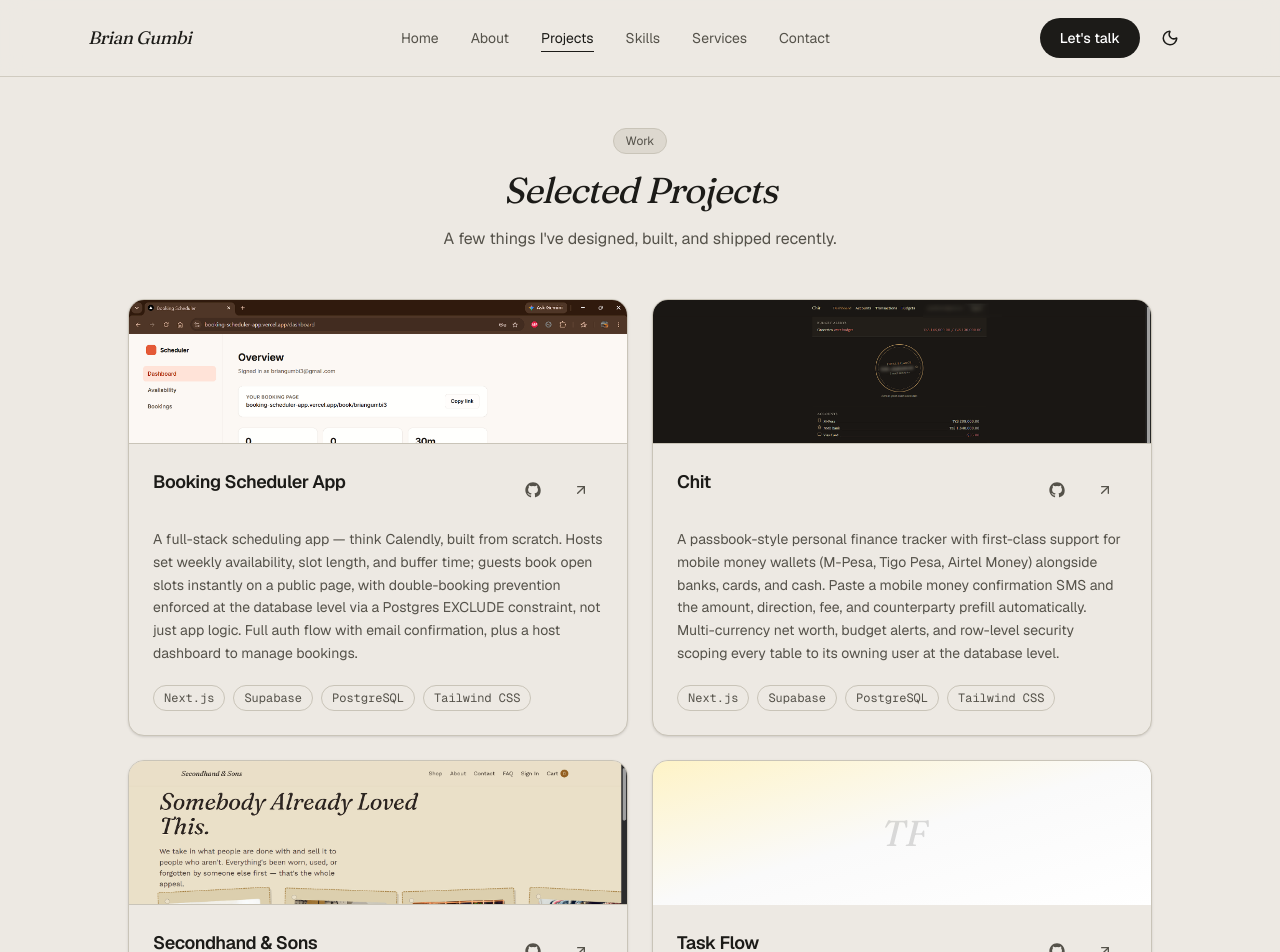
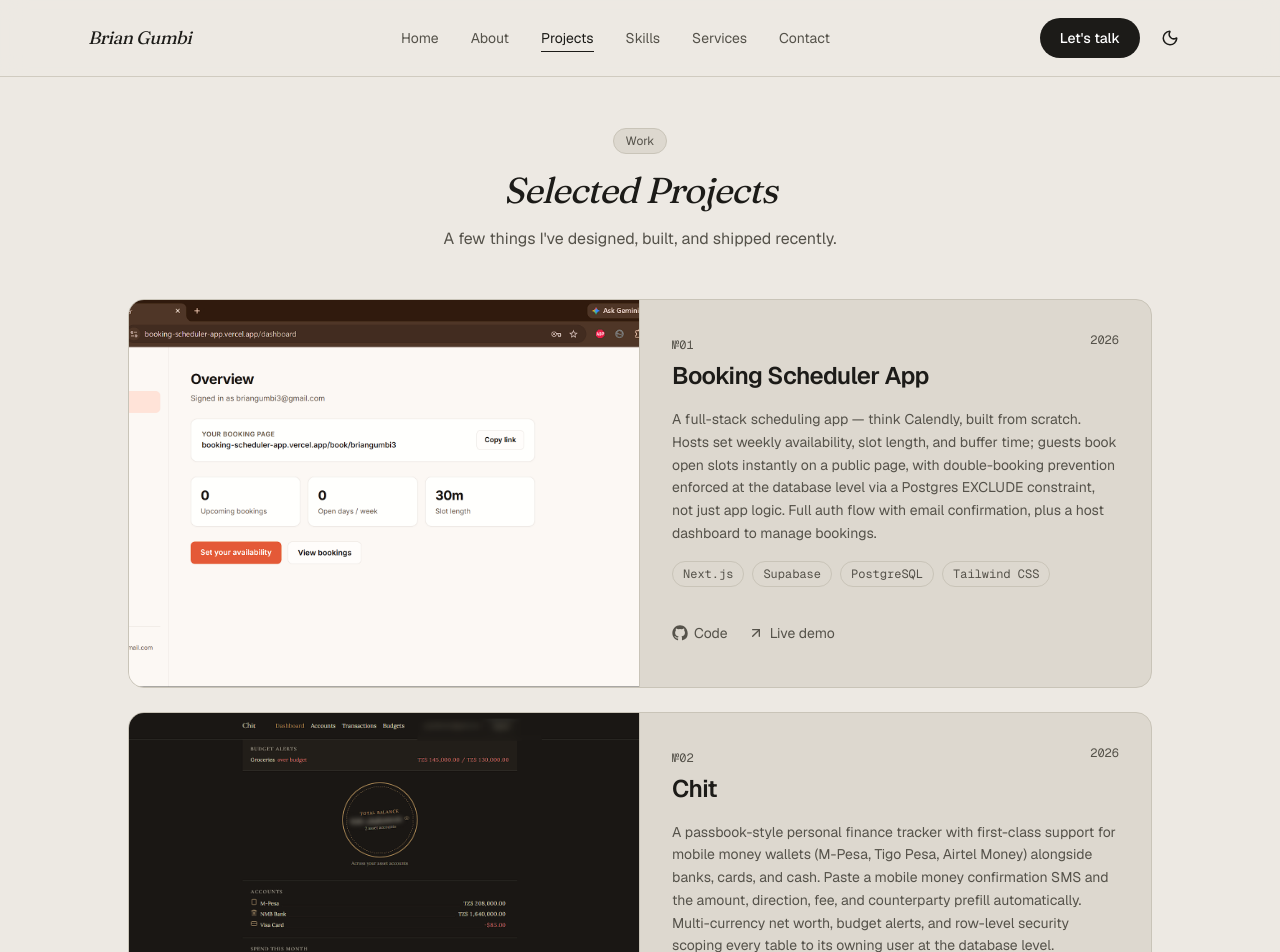
Before and after one commit to Briangumbi/Brian-portfolio, a Next.js app: page /projects in a window 1280 px wide. Shown: the top 952 px of the page. Built offline with nearby package versions, Linux system fonts and the light colour scheme.

Commit message:
Redesign Projects page with featured showcase rows
Give real, shipped projects a full-width showcase treatment (image,
year, tags, links) inspired by lewishadden.com/projects, while
placeholder projects keep the existing compact grid card.

```diff
--- /dev/null
+++ b/src/components/featured-project-row.tsx
@@ -0,0 +1,86 @@
+import { ArrowUpRight } from "lucide-react";
+import Image from "next/image";
+import { GithubIcon } from "@/components/icons/brand-icons";
+import type { Project } from "@/data/site";
+
+export function FeaturedProjectRow({
+  project,
+  index,
+}: {
+  project: Project;
+  index: number;
+}) {
+  return (
+    <article className="group overflow-hidden rounded-2xl border border-border bg-surface transition-all duration-300 hover:-translate-y-1 hover:shadow-lg sm:grid sm:grid-cols-2">
+      {project.image && (
+        <div className="relative h-56 w-full overflow-hidden border-b border-border sm:h-full sm:border-b-0 sm:border-r">
+          <Image
+            src={project.image}
+            alt={`${project.title} screenshot`}
+            fill
+            sizes="(min-width: 640px) 50vw, 100vw"
+            className="object-cover object-top transition-transform duration-500 group-hover:scale-105"
+          />
+        </div>
+      )}
+
+      <div className="flex flex-col gap-4 p-6 sm:p-8">
+        <div className="flex items-start justify-between gap-4">
+          <div>
+            <span className="font-mono text-xs text-muted">
+              №{String(index + 1).padStart(2, "0")}
+            </span>
+            <h3 className="mt-1 text-xl font-semibold tracking-tight sm:text-2xl">
+              {project.title}
+            </h3>
+          </div>
+          {project.year && (
+            <span className="shrink-0 font-mono text-xs text-muted">
+              {project.year}
+            </span>
+          )}
+        </div>
+
+        <p className="text-sm leading-relaxed text-muted">
+          {project.description}
+        </p>
+
+        <ul className="flex flex-wrap gap-2">
+          {project.tags.map((tag) => (
+            <li
+              key={tag}
+              className="rounded-full border border-border px-2.5 py-1 font-mono text-xs text-muted"
+            >
+              {tag}
+            </li>
+          ))}
+        </ul>
+
+        <div className="mt-auto flex items-center gap-5 pt-2">
+          {project.repo && (
+            <a
+              href={project.repo}
+              target="_blank"
+              rel="noopener noreferrer"
+              className="flex h-11 items-center gap-1.5 text-sm text-muted transition-colors duration-200 hover:text-accent"
+            >
+              <GithubIcon size={16} />
+              Code
+            </a>
+          )}
+          {project.href && (
+            <a
+              href={project.href}
+              target="_blank"
+              rel="noopener noreferrer"
+              className="flex h-11 items-center gap-1.5 text-sm text-muted transition-colors duration-200 hover:text-accent"
+            >
+              <ArrowUpRight size={16} />
+              Live demo
+            </a>
+          )}
+        </div>
+      </div>
+    </article>
+  );
+}
--- a/src/components/project-card.tsx
+++ b/src/components/project-card.tsx
@@ -46,9 +46,14 @@ export function ProjectCard({
 
       <div className="flex flex-1 flex-col gap-4 p-6">
         <div className="flex items-start justify-between gap-3">
-          <h3 className="text-lg font-semibold tracking-tight">
-            {project.title}
-          </h3>
+          <div>
+            <span className="font-mono text-xs text-muted">
+              №{String(index + 1).padStart(2, "0")}
+            </span>
+            <h3 className="mt-1 text-lg font-semibold tracking-tight">
+              {project.title}
+            </h3>
+          </div>
           <div className="flex shrink-0 items-center gap-1">
             {project.repo && (
               <IconLink href={project.repo} label={`${project.title} source code`}>
--- a/src/components/projects.tsx
+++ b/src/components/projects.tsx
@@ -1,9 +1,13 @@
+import { FeaturedProjectRow } from "@/components/featured-project-row";
 import { Reveal, RevealGroup } from "@/components/motion/reveal";
 import { ProjectCard } from "@/components/project-card";
 import { SectionHeading } from "@/components/section-heading";
 import { projects } from "@/data/site";
 
 export function Projects() {
+  const featured = projects.filter((project) => project.featured);
+  const rest = projects.filter((project) => !project.featured);
+
   return (
     <section className="px-6 pt-28 pb-24 sm:pt-32 sm:pb-32">
       <div className="mx-auto max-w-5xl">
@@ -13,10 +17,18 @@ export function Projects() {
           description="A few things I've designed, built, and shipped recently."
         />
 
-        <RevealGroup className="mt-12 grid gap-6 sm:grid-cols-2">
-          {projects.map((project, index) => (
+        <RevealGroup className="mt-12 flex flex-col gap-6">
+          {featured.map((project, index) => (
+            <Reveal key={project.title}>
+              <FeaturedProjectRow project={project} index={index} />
+            </Reveal>
+          ))}
+        </RevealGroup>
+
+        <RevealGroup className="mt-6 grid gap-6 sm:grid-cols-2">
+          {rest.map((project, index) => (
             <Reveal key={project.title} className="h-full">
-              <ProjectCard project={project} index={index} />
+              <ProjectCard project={project} index={featured.length + index} />
             </Reveal>
           ))}
         </RevealGroup>
--- a/src/data/site.ts
+++ b/src/data/site.ts
@@ -79,6 +79,7 @@ export type Project = {
   repo?: string;
   featured?: boolean;
   image?: string;
+  year?: string;
 };
 
 export const projects: Project[] = [
@@ -91,6 +92,7 @@ export const projects: Project[] = [
     repo: "https://github.com/Briangumbi/booking-scheduler-app",
     featured: true,
     image: "/projects/booking-scheduler.png",
+    year: "2026",
   },
   {
     title: "Chit",
@@ -101,6 +103,7 @@ export const projects: Project[] = [
     repo: "https://github.com/Briangumbi/personal-finance-tracker",
     featured: true,
     image: "/projects/chit-dashboard.png",
+    year: "2026",
   },
   {
     title: "Secondhand & Sons",
@@ -111,6 +114,7 @@ export const projects: Project[] = [
     repo: "https://github.com/Briangumbi/thrift-store-website",
     featured: true,
     image: "/projects/thrift-store-hero.png",
+    year: "2026",
   },
   {
     title: "Task Flow",
@@ -119,7 +123,6 @@ export const projects: Project[] = [
     tags: ["React", "IndexedDB", "Tailwind CSS"],
     href: "#",
     repo: "#",
-    featured: true,
   },
   {
     title: "DevNotes CLI",
```
